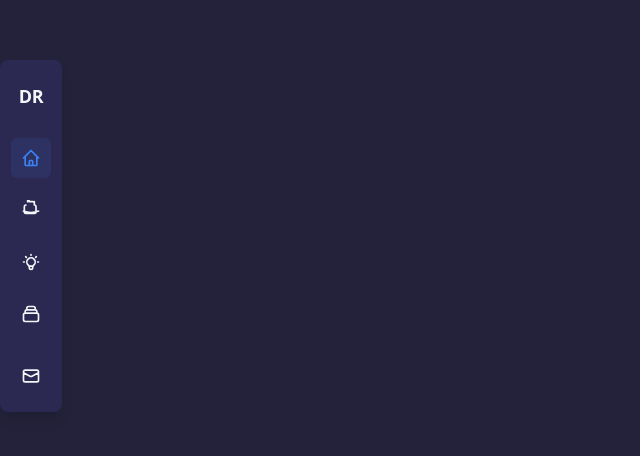
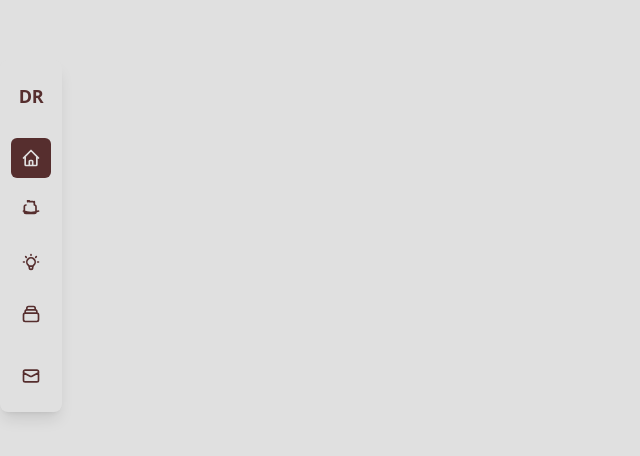
Before and after one commit to Dieg0raf/dieg0raf.github.io, a React (Vite) app: page /projects in a window 1280 px wide. Shown: the part 164-620 px from the top of the page, without its empty margins (0-640 px from the left). Built offline with nearby package versions, Linux system fonts and the light colour scheme.

Commit message:
updated colorway for whole app and updated projects section

```diff
--- a/src/App.css
+++ b/src/App.css
@@ -42,51 +42,51 @@
 }
 
 :root {
-  --background: 232 28% 22%;      /* #292D3E */
-  --foreground: 232 100% 98%;     /* #EEFFFF */
-  --card: 232 26% 28%;            /* #34375A */
-  --card-foreground: 232 100% 98%;/* #EEFFFF */
-  --primary: 267 70% 72%;         /* #C792EA */
-  --primary-foreground: 232 100% 98%; /* #EEFFFF */
-  --secondary: 199 100% 75%;      /* #89DDFF */
-  --secondary-foreground: 232 100% 98%; /* #EEFFFF */
-  --muted: 232 16% 36%;           /* #444267 */
-  --muted-foreground: 232 30% 70%;/* #A6ACCD */
-  --accent: 267 70% 72%;          /* #C792EA */
-  --accent-foreground: 232 100% 98%; /* #EEFFFF */
-  --destructive: 0 80% 60%;       /* #FF5370 */
-  --destructive-foreground: 232 100% 98%; /* #EEFFFF */
-  --border: 232 16% 36%;          /* #444267 */
-  --input: 232 16% 36%;           /* #444267 */
-  --ring: 267 70% 72%;            /* #C792EA */
-  --chart-1: 267 70% 72%;         /* #C792EA */
-  --chart-2: 199 100% 75%;        /* #89DDFF */
-  --chart-3: 0 80% 60%;           /* #FF5370 */
-  --chart-4: 232 26% 28%;         /* #34375A */
-  --chart-5: 232 100% 98%;        /* #EEFFFF */
+  --background: 0 0% 95%;         /* #F2F2F2 - Light background */
+  --foreground: 150 100% 15%;     /* #174D38 - Dark green text */
+  --card: 0 0% 95%;               /* #F2F2F2 - Light card background */
+  --card-foreground: 150 100% 15%;/* #174D38 - Dark green text on cards */
+  --primary: 150 100% 15%;        /* #174D38 - Dark green primary */
+  --primary-foreground: 0 0% 95%; /* #F2F2F2 - Light text on primary */
+  --secondary: 0 0% 80%;          /* #CBCBCB - Medium gray secondary */
+  --secondary-foreground: 150 100% 15%; /* #174D38 - Dark green on secondary */
+  --muted: 0 0% 80%;              /* #CBCBCB - Medium gray muted */
+  --muted-foreground: 0 0% 60%;   /* #999999 - Darker gray for muted text */
+  --accent: 0 50% 20%;            /* #4D1717 - Dark red accent */
+  --accent-foreground: 0 0% 95%;  /* #F2F2F2 - Light text on accent */
+  --destructive: 0 50% 20%;       /* #4D1717 - Dark red destructive */
+  --destructive-foreground: 0 0% 95%; /* #F2F2F2 - Light text on destructive */
+  --border: 0 0% 80%;             /* #CBCBCB - Medium gray borders */
+  --input: 0 0% 95%;              /* #F2F2F2 - Light input background */
+  --ring: 150 100% 15%;           /* #174D38 - Dark green focus ring */
+  --chart-1: 150 100% 15%;        /* #174D38 - Dark green chart */
+  --chart-2: 0 50% 20%;           /* #4D1717 - Dark red chart */
+  --chart-3: 0 0% 80%;            /* #CBCBCB - Medium gray chart */
+  --chart-4: 0 0% 60%;            /* #999999 - Darker gray chart */
+  --chart-5: 0 0% 95%;            /* #F2F2F2 - Light chart */
 }
 
 .dark {
-  --background: 232 28% 22%;
-  --foreground: 232 100% 98%;
-  --card: 232 26% 28%;
-  --card-foreground: 232 100% 98%;
-  --primary: 267 70% 72%;
-  --primary-foreground: 232 100% 98%;
-  --secondary: 199 100% 75%;
-  --secondary-foreground: 232 100% 98%;
-  --muted: 232 16% 36%;
-  --muted-foreground: 232 30% 70%;
-  --accent: 267 70% 72%;
-  --accent-foreground: 232 100% 98%;
-  --destructive: 0 80% 60%;
-  --destructive-foreground: 232 100% 98%;
-  --border: 232 16% 36%;
-  --input: 232 16% 36%;
-  --ring: 267 70% 72%;
-  --chart-1: 267 70% 72%;
-  --chart-2: 199 100% 75%;
-  --chart-3: 0 80% 60%;
-  --chart-4: 232 26% 28%;
-  --chart-5: 232 100% 98%;
+  --background: 0 0% 10%;         /* Dark background for dark mode */
+  --foreground: 0 0% 95%;         /* #F2F2F2 - Light text in dark mode */
+  --card: 0 0% 15%;               /* Dark card background */
+  --card-foreground: 0 0% 95%;    /* Light text on dark cards */
+  --primary: 150 100% 15%;        /* #174D38 - Dark green primary */
+  --primary-foreground: 0 0% 95%; /* Light text on primary */
+  --secondary: 0 0% 25%;          /* Darker gray secondary */
+  --secondary-foreground: 0 0% 95%; /* Light text on secondary */
+  --muted: 0 0% 25%;              /* Dark muted background */
+  --muted-foreground: 0 0% 70%;   /* Muted text in dark mode */
+  --accent: 0 50% 20%;            /* #4D1717 - Dark red accent */
+  --accent-foreground: 0 0% 95%;  /* Light text on accent */
+  --destructive: 0 50% 20%;       /* #4D1717 - Dark red destructive */
+  --destructive-foreground: 0 0% 95%; /* Light text on destructive */
+  --border: 0 0% 25%;             /* Dark borders */
+  --input: 0 0% 15%;              /* Dark input background */
+  --ring: 150 100% 15%;           /* #174D38 - Dark green focus ring */
+  --chart-1: 150 100% 15%;        /* #174D38 - Dark green chart */
+  --chart-2: 0 50% 20%;           /* #4D1717 - Dark red chart */
+  --chart-3: 0 0% 80%;            /* #CBCBCB - Medium gray chart */
+  --chart-4: 0 0% 60%;            /* Darker gray chart */
+  --chart-5: 0 0% 95%;            /* #F2F2F2 - Light chart */
 }
--- a/src/components/NavBar.tsx
+++ b/src/components/NavBar.tsx
@@ -35,14 +35,14 @@ const Navbar = () => {
           {/* Logo */}
           <div className="flex-shrink-0 relative group">
             <div
-              className={`w-10 h-10 flex items-center justify-center text-lg font-extrabold tracking-tight focus:outline-none focus-visible:ring-2 focus-visible:ring-accent rounded-md transition-all duration-200  `}
+              className={`w-10 h-10 flex items-center justify-center text-lg font-extrabold text-foreground tracking-tight focus:outline-none focus-visible:ring-2 focus-visible:ring-accent rounded-md transition-all duration-200 hover:scale-110 active:scale-95`}
             >
               DR
             </div>
             {/* Enhanced Tooltip */}
-            <div className="absolute left-full ml-3 top-1/2 -translate-y-1/2 px-3 py-2 bg-gray-900 text-white text-sm rounded-lg opacity-0 group-hover:opacity-100 transition-opacity duration-200 pointer-events-none whitespace-nowrap z-50">
+            <div className="absolute left-full ml-3 top-1/2 -translate-y-1/2 px-3 py-2 bg-primary text-primary-foreground text-sm rounded-lg opacity-0 group-hover:opacity-100 transition-opacity duration-200 pointer-events-none whitespace-nowrap z-50">
               Diego Rafael
-              <div className="absolute left-0 top-1/2 -translate-y-1/2 -translate-x-1 w-2 h-2 bg-gray-900 rotate-45"></div>
+              <div className="absolute left-0 top-1/2 -translate-y-1/2 -translate-x-1 w-2 h-2 bg-primary rotate-45"></div>
             </div>
           </div>
 
@@ -57,8 +57,8 @@ const Navbar = () => {
                 }}
                 className={`w-10 h-10 flex items-center justify-center rounded-md transition-all duration-200 focus:outline-none focus-visible:ring-2 focus-visible:ring-accent hover:scale-110 active:scale-95 ${
                   activeSection === "home"
-                    ? "text-blue-500 bg-blue-500/10"
-                    : "text-foreground hover:text-accent hover:bg-accent/10"
+                    ? "bg-primary text-primary-foreground"
+                    : "text-foreground hover:bg-primary/10"
                 }`}
               >
                 <svg
@@ -76,9 +76,9 @@ const Navbar = () => {
                 </svg>
               </Link>
               {/* Enhanced Tooltip */}
-              <div className="absolute left-full ml-3 top-1/2 -translate-y-1/2 px-3 py-2 bg-gray-900 text-white text-sm rounded-lg opacity-0 group-hover:opacity-100 transition-opacity duration-200 pointer-events-none whitespace-nowrap z-50">
+              <div className="absolute left-full ml-3 top-1/2 -translate-y-1/2 px-3 py-2 bg-primary text-primary-foreground text-sm rounded-lg opacity-0 group-hover:opacity-100 transition-opacity duration-200 pointer-events-none whitespace-nowrap z-50">
                 Home
-                <div className="absolute left-0 top-1/2 -translate-y-1/2 -translate-x-1 w-2 h-2 bg-gray-900 rotate-45"></div>
+                <div className="absolute left-0 top-1/2 -translate-y-1/2 -translate-x-1 w-2 h-2 bg-primary rotate-45"></div>
               </div>
             </div>
 
@@ -88,8 +88,8 @@ const Navbar = () => {
                 onClick={() => scrollToSection("my-experience")}
                 className={`w-10 h-10 flex items-center justify-center rounded-md transition-all duration-200 focus:outline-none focus-visible:ring-2 focus-visible:ring-accent hover:scale-110 active:scale-95 ${
                   activeSection === "experience"
-                    ? "text-blue-500 bg-blue-500/10"
-                    : "text-foreground hover:text-accent hover:bg-accent/10"
+                    ? "bg-primary text-primary-foreground"
+                    : "text-foreground hover:bg-primary/10"
                 }`}
               >
                 <svg
@@ -107,9 +107,9 @@ const Navbar = () => {
                 </svg>
               </button>
               {/* Enhanced Tooltip */}
-              <div className="absolute left-full ml-3 top-1/2 -translate-y-1/2 px-3 py-2 bg-gray-900 text-white text-sm rounded-lg opacity-0 group-hover:opacity-100 transition-opacity duration-200 pointer-events-none whitespace-nowrap z-50">
+              <div className="absolute left-full ml-3 top-1/2 -translate-y-1/2 px-3 py-2 bg-primary text-primary-foreground text-sm rounded-lg opacity-0 group-hover:opacity-100 transition-opacity duration-200 pointer-events-none whitespace-nowrap z-50">
                 Experience
-                <div className="absolute left-0 top-1/2 -translate-y-1/2 -translate-x-1 w-2 h-2 bg-gray-900 rotate-45"></div>
+                <div className="absolute left-0 top-1/2 -translate-y-1/2 -translate-x-1 w-2 h-2 bg-primary rotate-45"></div>
               </div>
             </div>
 
@@ -119,8 +119,8 @@ const Navbar = () => {
                 onClick={() => scrollToSection("my-skills")}
                 className={`w-10 h-10 flex items-center justify-center rounded-md transition-all duration-200 focus:outline-none focus-visible:ring-2 focus-visible:ring-accent hover:scale-110 active:scale-95 ${
                   activeSection === "skills"
-                    ? "text-blue-500 bg-blue-500/10"
-                    : "text-foreground hover:text-accent hover:bg-accent/10"
+                    ? "bg-primary text-primary-foreground"
+                    : "text-foreground hover:bg-primary/10"
                 }`}
               >
                 <svg
@@ -138,9 +138,9 @@ const Navbar = () => {
                 </svg>
               </button>
               {/* Enhanced Tooltip */}
-              <div className="absolute left-full ml-3 top-1/2 -translate-y-1/2 px-3 py-2 bg-gray-900 text-white text-sm rounded-lg opacity-0 group-hover:opacity-100 transition-opacity duration-200 pointer-events-none whitespace-nowrap z-50">
+              <div className="absolute left-full ml-3 top-1/2 -translate-y-1/2 px-3 py-2 bg-primary text-primary-foreground text-sm rounded-lg opacity-0 group-hover:opacity-100 transition-opacity duration-200 pointer-events-none whitespace-nowrap z-50">
                 Skills
-                <div className="absolute left-0 top-1/2 -translate-y-1/2 -translate-x-1 w-2 h-2 bg-gray-900 rotate-45"></div>
+                <div className="absolute left-0 top-1/2 -translate-y-1/2 -translate-x-1 w-2 h-2 bg-primary rotate-45"></div>
               </div>
             </div>
 
@@ -150,8 +150,8 @@ const Navbar = () => {
                 onClick={() => scrollToSection("my-projects")}
                 className={`w-10 h-10 flex items-center justify-center rounded-md transition-all duration-200 focus:outline-none focus-visible:ring-2 focus-visible:ring-accent hover:scale-110 active:scale-95 ${
                   activeSection === "projects"
-                    ? "text-blue-500 bg-blue-500/10"
-                    : "text-foreground hover:text-accent hover:bg-accent/10"
+                    ? "bg-primary text-primary-foreground"
+                    : "text-foreground hover:bg-primary/10"
                 }`}
               >
                 <svg
@@ -169,9 +169,9 @@ const Navbar = () => {
                 </svg>
               </button>
               {/* Enhanced Tooltip */}
-              <div className="absolute left-full ml-3 top-1/2 -translate-y-1/2 px-3 py-2 bg-gray-900 text-white text-sm rounded-lg opacity-0 group-hover:opacity-100 transition-opacity duration-200 pointer-events-none whitespace-nowrap z-50">
+              <div className="absolute left-full ml-3 top-1/2 -translate-y-1/2 px-3 py-2 bg-primary text-primary-foreground text-sm rounded-lg opacity-0 group-hover:opacity-100 transition-opacity duration-200 pointer-events-none whitespace-nowrap z-50">
                 Projects
-                <div className="absolute left-0 top-1/2 -translate-y-1/2 -translate-x-1 w-2 h-2 bg-gray-900 rotate-45"></div>
+                <div className="absolute left-0 top-1/2 -translate-y-1/2 -translate-x-1 w-2 h-2 bg-primary rotate-45"></div>
               </div>
             </div>
           </div>
@@ -182,8 +182,8 @@ const Navbar = () => {
               onClick={() => scrollToSection("my-contact")}
               className={`w-10 h-10 flex items-center justify-center rounded-md transition-all duration-200 focus:outline-none focus-visible:ring-2 focus-visible:ring-accent hover:scale-110 active:scale-95 ${
                 activeSection === "contact"
-                  ? "text-blue-500 bg-blue-500/10"
-                  : "text-foreground hover:text-accent hover:bg-accent/10"
+                  ? "bg-accent text-accent-foreground"
+                  : "text-foreground hover:bg-accent/10"
               }`}
             >
               <svg
@@ -201,16 +201,16 @@ const Navbar = () => {
               </svg>
             </button>
             {/* Enhanced Tooltip */}
-            <div className="absolute left-full ml-3 top-1/2 -translate-y-1/2 px-3 py-2 bg-gray-900 text-white text-sm rounded-lg opacity-0 group-hover:opacity-100 transition-opacity duration-200 pointer-events-none whitespace-nowrap z-50">
+            <div className="absolute left-full ml-3 top-1/2 -translate-y-1/2 px-3 py-2 bg-accent text-accent-foreground text-sm rounded-lg opacity-0 group-hover:opacity-100 transition-opacity duration-200 pointer-events-none whitespace-nowrap z-50">
               Contact
-              <div className="absolute left-0 top-1/2 -translate-y-1/2 -translate-x-1 w-2 h-2 bg-gray-900 rotate-45"></div>
+              <div className="absolute left-0 top-1/2 -translate-y-1/2 -translate-x-1 w-2 h-2 bg-accent rotate-45"></div>
             </div>
           </div>
         </nav>
       </aside>
 
       {/* Mobile Header */}
-      <header className="fixed top-0 left-0 right-0 z-50 backdrop-blur-md bg-card border-b border-accent shadow-lg lg:hidden">
+      <header className="fixed top-0 left-0 right-0 z-50 backdrop-blur-md bg-card border-b border-border shadow-lg lg:hidden">
         <nav className="max-w-6xl mx-auto px-4">
           <div className="flex items-center justify-between h-16">
             {/* Logo */}
@@ -248,7 +248,7 @@ const Navbar = () => {
           {/* Mobile menu dropdown */}
           {isMenuOpen && (
             <div>
-              <div className="px-2 pt-2 pb-3 space-y-1 sm:px-3 bg-card rounded-b-lg shadow-lg border-t border-accent">
+              <div className="px-2 pt-2 pb-3 space-y-1 sm:px-3 bg-card rounded-b-lg shadow-lg border-t border-border">
                 <Link
                   to="/"
                   onClick={toggleMenu}
@@ -289,7 +289,7 @@ const Navbar = () => {
                     scrollToSection("my-contact");
                     toggleMenu();
                   }}
-                  className="bg-accent text-accent-foreground hover:bg-primary block px-4 py-2 rounded-md text-base font-semibold shadow-lg focus:outline-none focus-visible:ring-2 focus-visible:ring-accent"
+                  className="bg-accent text-accent-foreground hover:bg-accent/90 block px-4 py-2 rounded-md text-base font-semibold shadow-lg focus:outline-none focus-visible:ring-2 focus-visible:ring-accent"
                 >
                   Contact
                 </button>
--- a/src/index.css
+++ b/src/index.css
@@ -6,58 +6,58 @@
 @layer base {
   :root {
     font-family: 'JetBrains Mono', ui-monospace, SFMono-Regular, Menlo, Monaco, Consolas, 'Liberation Mono', 'Courier New', monospace;
-    --background: 244 27% 18%;      /* #22223B */
-    --foreground: 240 28% 97%;      /* #F4F4F9 */
-    --card: 243 33% 24%;            /* #2C2C54 */
-    --card-foreground: 240 28% 97%; /* #F4F4F9 */
-    --popover: 243 33% 24%;         /* #2C2C54 */
-    --popover-foreground: 240 28% 97%;/* #F4F4F9 */
-    --primary: 217 91% 60%;         /* #3B82F6 */
-    --primary-foreground: 240 28% 97%; /* #F4F4F9 */
-    --secondary: 217 91% 60%;       /* #3B82F6 */
-    --secondary-foreground: 240 28% 97%; /* #F4F4F9 */
-    --muted: 244 20% 28%;           /* #35355C */
-    --muted-foreground: 240 20% 70%;/* #B0B3C6 */
-    --accent: 217 91% 60%;          /* #3B82F6 */
-    --accent-foreground: 240 28% 97%; /* #F4F4F9 */
-    --destructive: 0 80% 60%;       /* #FF5370 */
-    --destructive-foreground: 240 28% 97%; /* #F4F4F9 */
-    --border: 217 91% 60%;          /* #3B82F6 */
-    --input: 244 20% 28%;           /* #35355C */
-    --ring: 217 91% 60%;            /* #3B82F6 */
-    --chart-1: 217 91% 60%;         /* #3B82F6 */
-    --chart-2: 217 91% 60%;         /* #3B82F6 */
-    --chart-3: 0 80% 60%;           /* #FF5370 */
-    --chart-4: 243 33% 24%;         /* #2C2C54 */
-    --chart-5: 240 28% 97%;         /* #F4F4F9 */
+    --background: 0 0% 88%;         /* #E0D9D9 - Light background */
+    --foreground: 0 30% 26%;        /* #432323 - Dark red-brown text */
+    --card: 0 0% 88%;               /* #E0D9D9 - Light card background */
+    --card-foreground: 0 30% 26%;   /* #432323 - Dark red-brown text on cards */
+    --popover: 0 0% 88%;            /* #E0D9D9 - Light popover background */
+    --popover-foreground: 0 30% 26%;/* #432323 - Dark red-brown text on popover */
+    --primary: 0 30% 26%;           /* #432323 - Dark red-brown primary */
+    --primary-foreground: 0 0% 88%; /* #E0D9D9 - Light text on primary */
+    --secondary: 180 20% 35%;       /* #2F5755 - Dark teal secondary */
+    --secondary-foreground: 0 0% 88%; /* #E0D9D9 - Light text on secondary */
+    --muted: 180 20% 35%;           /* #2F5755 - Dark teal muted */
+    --muted-foreground: 0 0% 60%;   /* #999999 - Muted text */
+    --accent: 180 30% 40%;          /* #5A9690 - Teal accent */
+    --accent-foreground: 0 0% 88%;  /* #E0D9D9 - Light text on accent */
+    --destructive: 0 30% 26%;       /* #432323 - Dark red-brown destructive */
+    --destructive-foreground: 0 0% 88%; /* #E0D9D9 - Light text on destructive */
+    --border: 180 20% 35%;          /* #2F5755 - Dark teal borders */
+    --input: 0 0% 88%;              /* #E0D9D9 - Light input background */
+    --ring: 0 30% 26%;              /* #432323 - Dark red-brown focus ring */
+    --chart-1: 0 30% 26%;           /* #432323 - Dark red-brown chart */
+    --chart-2: 180 20% 35%;         /* #2F5755 - Dark teal chart */
+    --chart-3: 180 30% 40%;         /* #5A9690 - Teal chart */
+    --chart-4: 0 0% 60%;            /* #999999 - Gray chart */
+    --chart-5: 0 0% 88%;            /* #E0D9D9 - Light chart */
     --radius: 0.5rem;
   }
   .dark {
     font-family: 'JetBrains Mono', ui-monospace, SFMono-Regular, Menlo, Monaco, Consolas, 'Liberation Mono', 'Courier New', monospace;
-    --background: 244 27% 18%;
-    --foreground: 240 28% 97%;
-    --card: 243 33% 24%;
-    --card-foreground: 240 28% 97%;
-    --popover: 243 33% 24%;
-    --popover-foreground: 240 28% 97%;
-    --primary: 217 91% 60%;
-    --primary-foreground: 240 28% 97%;
-    --secondary: 217 91% 60%;
-    --secondary-foreground: 240 28% 97%;
-    --muted: 244 20% 28%;
-    --muted-foreground: 240 20% 70%;
-    --accent: 217 91% 60%;
-    --accent-foreground: 240 28% 97%;
-    --destructive: 0 80% 60%;
-    --destructive-foreground: 240 28% 97%;
-    --border: 217 91% 60%;
-    --input: 244 20% 28%;
-    --ring: 217 91% 60%;
-    --chart-1: 217 91% 60%;
-    --chart-2: 217 91% 60%;
-    --chart-3: 0 80% 60%;
-    --chart-4: 243 33% 24%;
-    --chart-5: 240 28% 97%;
+    --background: 0 0% 10%;         /* Dark background for dark mode */
+    --foreground: 0 0% 88%;         /* #E0D9D9 - Light text in dark mode */
+    --card: 0 0% 15%;               /* Dark card background */
+    --card-foreground: 0 0% 88%;    /* Light text on dark cards */
+    --popover: 0 0% 15%;            /* Dark popover background */
+    --popover-foreground: 0 0% 88%; /* Light text on dark popover */
+    --primary: 0 30% 26%;           /* #432323 - Dark red-brown primary */
+    --primary-foreground: 0 0% 88%; /* Light text on primary */
+    --secondary: 180 20% 35%;       /* #2F5755 - Dark teal secondary */
+    --secondary-foreground: 0 0% 88%; /* Light text on secondary */
+    --muted: 180 20% 35%;           /* #2F5755 - Dark teal muted */
+    --muted-foreground: 0 0% 70%;   /* Muted text in dark mode */
+    --accent: 180 30% 40%;          /* #5A9690 - Teal accent */
+    --accent-foreground: 0 0% 88%;  /* Light text on accent */
+    --destructive: 0 30% 26%;       /* #432323 - Dark red-brown destructive */
+    --destructive-foreground: 0 0% 88%; /* Light text on destructive */
+    --border: 180 20% 35%;          /* #2F5755 - Dark teal borders */
+    --input: 0 0% 15%;              /* Dark input background */
+    --ring: 0 30% 26%;              /* #432323 - Dark red-brown focus ring */
+    --chart-1: 0 30% 26%;           /* #432323 - Dark red-brown chart */
+    --chart-2: 180 20% 35%;         /* #2F5755 - Dark teal chart */
+    --chart-3: 180 30% 40%;         /* #5A9690 - Teal chart */
+    --chart-4: 0 0% 60%;            /* Gray chart */
+    --chart-5: 0 0% 88%;            /* #E0D9D9 - Light chart */
   }
 }
 @layer base {
```
Also changed, not shown: src/components/Contact.tsx (+11 -13 lines), src/components/ProjectShowCase.tsx (+9 -7 lines), src/components/ui/card.tsx (+22 -15 lines).
